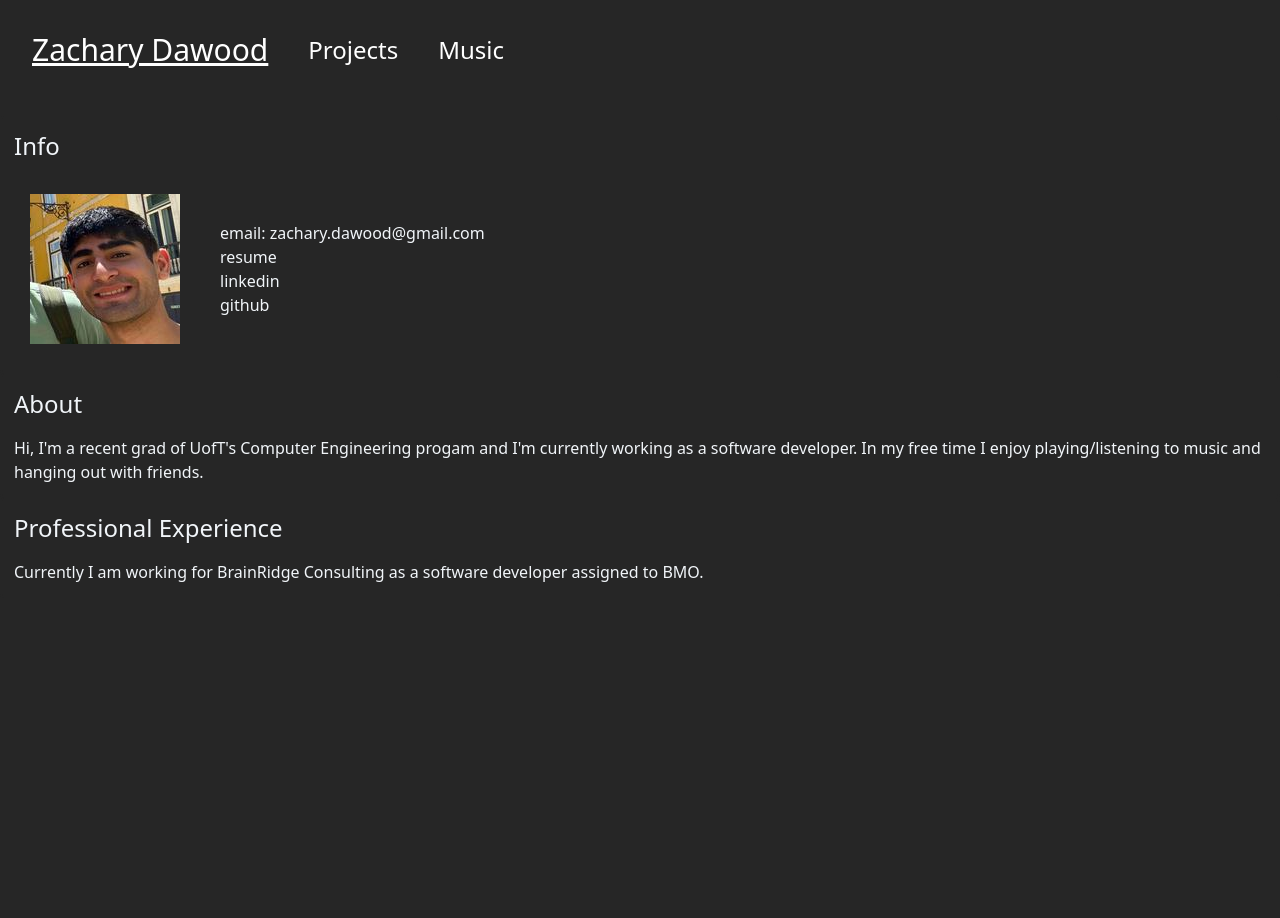
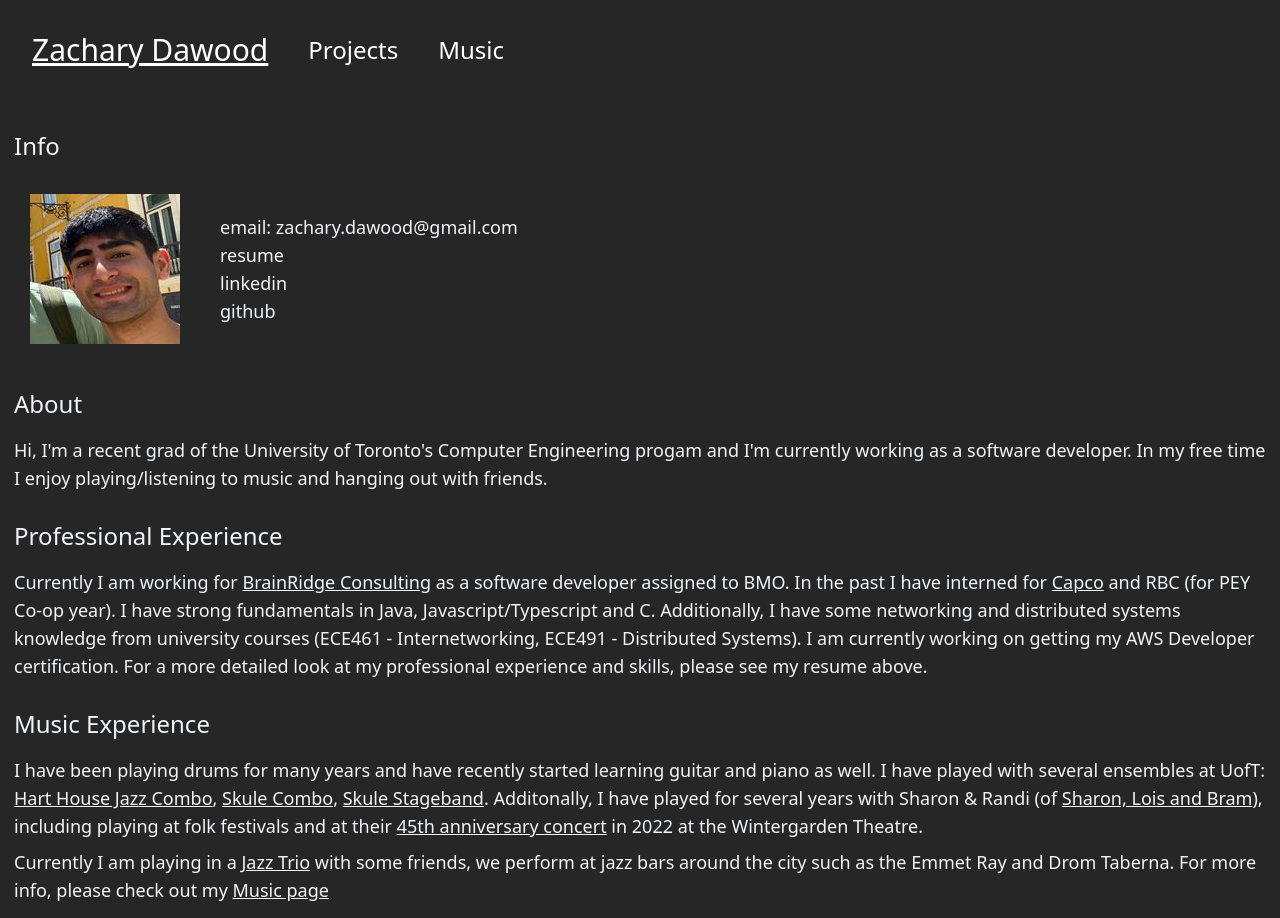
Before and after one commit to zach8080/personalWebsite, a Jekyll site: the page built from index.html, in a window 1280 px wide. Built offline with Jekyll 4.4.1, drawn with Linux system fonts in a browser that asks for light colours.

Commit message:
Added some more

```diff
--- a/_layouts/default.html
+++ b/_layouts/default.html
@@ -5,6 +5,7 @@
     <meta name="viewport" content="width=device-width, initial-scale=1.0">
     <title>{{ page.title }}</title>
     <link rel="stylesheet" href="{{ 'assets/css/main.css' | relative_url }}">
+    <link rel="icon" type="image/x-icon" href="{{ '/favicon.ico' | relative_url }}">
 </head>
 <body class="bg-neutral-800 border-neutral-800">
     <header class="text-white p-4">
@@ -15,7 +16,7 @@
         </div>
     </header>
 
-    <main class="container mx-auto mt-4 text-slate-100">
+    <main class="container mx-auto mt-4 text-slate-100 text-lg">
         {{ content }}
     </main>
 
--- a/assets/css/main.css
+++ b/assets/css/main.css
@@ -669,10 +669,6 @@ video {
   margin-left: calc(1rem * calc(1 - var(--tw-space-x-reverse)));
 }
 
-.rounded-\[12px\] {
-  border-radius: 12px;
-}
-
 .rounded {
   border-radius: 0.25rem;
 }
@@ -785,6 +781,10 @@ video {
   padding-bottom: 2rem;
 }
 
+.pt-2 {
+  padding-top: 0.5rem;
+}
+
 .text-2xl {
   font-size: 1.5rem;
   line-height: 2rem;
@@ -793,6 +793,16 @@ video {
 .text-3xl {
   font-size: 1.875rem;
   line-height: 2.25rem;
+}
+
+.text-base {
+  font-size: 1rem;
+  line-height: 1.5rem;
+}
+
+.text-lg {
+  font-size: 1.125rem;
+  line-height: 1.75rem;
 }
 
 .text-gray-700 {
--- a/index.html
+++ b/index.html
@@ -19,9 +19,14 @@ title: "Zachary Dawood"
 </div>
 <div class="rounded border-2  border-neutral-800 hover:border-slate-50  p-3">
     <h1 class="text-2xl pb-4">About</h1>
-    <p>Hi, I'm a recent grad of UofT's Computer Engineering progam and I'm currently working as a software developer. In my free time I enjoy playing/listening to music and hanging out with friends.</p>
+    <p>Hi, I'm a recent grad of the University of Toronto's Computer Engineering progam and I'm currently working as a software developer. In my free time I enjoy playing/listening to music and hanging out with friends.</p>
 </div>
 <div class="rounded border-2  border-neutral-800 hover:border-slate-50  p-3">
     <h1 class="text-2xl pb-4">Professional Experience</h1>
-    <p>Currently I am working for BrainRidge Consulting as a software developer assigned to BMO.</p>
+    <p>Currently I am working for <a class="underline" href="https://www.brainridgeconsulting.com/">BrainRidge Consulting</a> as a software developer assigned to BMO. In the past I have interned for <a class="underline" href="https://www.capco.com/">Capco</a> and RBC (for PEY Co-op year). I have strong fundamentals in Java, Javascript/Typescript and C. Additionally, I have some networking and distributed systems knowledge from university courses (ECE461 - Internetworking, ECE491 - Distributed Systems). I am currently working on getting my AWS Developer certification. For a more detailed look at my professional experience and skills, please see my resume above.</p>
 </div>
+<div class="rounded border-2  border-neutral-800 hover:border-slate-50  p-3">
+    <h1 class="text-2xl pb-4">Music Experience</h1>
+    <p>I have been playing drums for many years and have recently started learning guitar and piano as well. I have played with several ensembles at UofT: <a class="underline" href="https://harthouse.ca/clubs/jazz-ensemble">Hart House Jazz Combo</a>, <a class="underline" href="https://www.instagram.com/skulecombo/">Skule Combo</a>, <a class="underline" href="https://www.instagram.com/skulestageband/">Skule Stageband</a>. Additonally, I have played for several years with Sharon & Randi (of <a class="underline" href="https://en.wikipedia.org/wiki/Sharon,_Lois_%26_Bram">Sharon, Lois and Bram</a>), including playing at folk festivals and at their <a class="underline" href="https://www.nowplayingtoronto.com/event/skinnamarink-a-sharon-lois-bram-celebration/">45th anniversary concert</a> in 2022 at the Wintergarden Theatre.</p>
+    <p class="pt-2">Currently I am playing in a <a class="underline" href="https://www.instagram.com/sourstewjazz/">Jazz Trio</a> with some friends, we perform at jazz bars around the city such as the Emmet Ray and Drom Taberna. For more info, please check out my <a class="underline" href="music.html">Music page</a></p>
+</div>
```
Also changed, not shown: favicon.ico (added).
